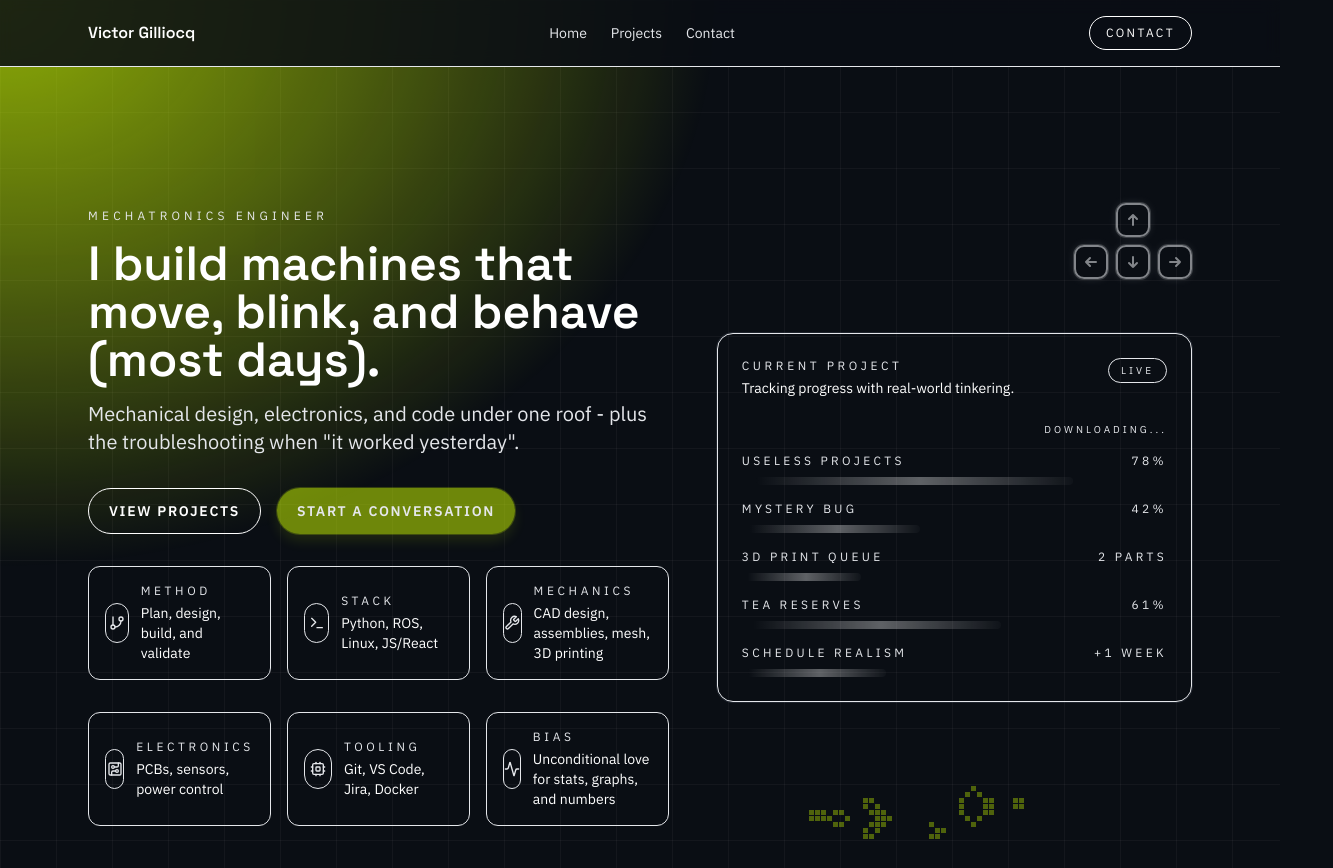
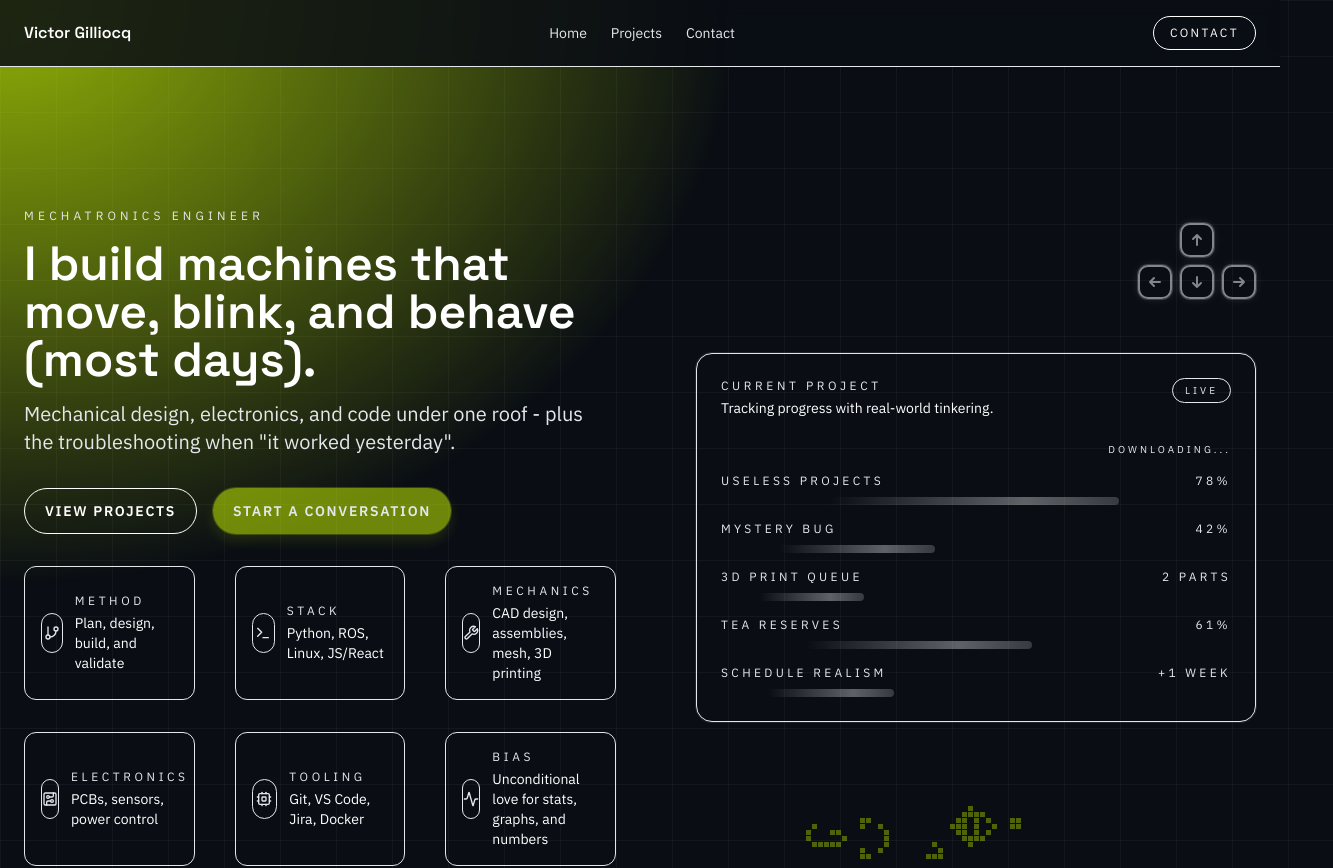
Before and after one commit to Victorgi15/Portfolio, a React (Vite) app: page / in a window 1280 px wide. Shown: the top 868 px of the page, 1333 px wide, since content can reach past the window. Built offline with nearby package versions, Linux system fonts and the light colour scheme.

Commit message:
Widen layout and adjust hero spacing

```diff
--- a/src/components/layout/Footer.jsx
+++ b/src/components/layout/Footer.jsx
@@ -1,6 +1,6 @@
 const Footer = ({ note }) => (
   <footer className="border-t border-[color:var(--color-border)] py-8">
-    <div className="mx-auto w-full max-w-6xl px-6">
+    <div className="mx-auto w-full max-w-[1400px] px-6">
       <p className="text-sm text-[color:var(--color-muted)]">{note}</p>
     </div>
   </footer>
--- a/src/components/layout/Navbar.jsx
+++ b/src/components/layout/Navbar.jsx
@@ -4,7 +4,7 @@ const Navbar = ({ navigation }) => {
 
   return (
     <nav className="fixed left-0 right-0 top-0 z-50 border-b border-[color:var(--color-border)] bg-[rgba(10,14,20,0.85)] backdrop-blur">
-      <div className="mx-auto flex w-full max-w-6xl items-center justify-between px-6 py-4">
+      <div className="mx-auto flex w-full max-w-[1400px] items-center justify-between px-6 py-4">
         <a
           href="#home"
           className={`font-display text-base font-semibold text-white ${focusRing}`}
--- a/src/components/sections/About.jsx
+++ b/src/components/sections/About.jsx
@@ -5,7 +5,7 @@ import SectionHeader from '../ui/SectionHeader';
 
 const About = ({ data }) => (
   <section id="about" className="py-20">
-    <div className="mx-auto w-full max-w-6xl px-6">
+    <div className="mx-auto w-full max-w-[1400px] px-6">
       <MotionReveal>
         <SectionHeader
           eyebrow={data.eyebrow}
--- a/src/components/sections/Contact.jsx
+++ b/src/components/sections/Contact.jsx
@@ -8,7 +8,7 @@ const Contact = ({ data }) => {
 
   return (
     <section id="contact" className="py-20">
-      <div className="mx-auto w-full max-w-6xl px-6">
+      <div className="mx-auto w-full max-w-[1400px] px-6">
         <MotionReveal>
           <SectionHeader
             eyebrow={data.eyebrow}
--- a/src/components/sections/Hero.jsx
+++ b/src/components/sections/Hero.jsx
@@ -34,9 +34,9 @@ const Hero = ({ data }) => {
 
   return (
     <section id="home" className="relative pb-20 pt-28">
-      <div className="relative z-10 mx-auto w-full max-w-6xl px-6">
-        <div className="grid gap-12 lg:grid-cols-[1.1fr_0.9fr] lg:items-center">
-          <MotionReveal className="flex flex-col gap-8">
+      <div className="relative z-10 mx-auto w-full max-w-[1400px] px-6">
+        <div className="grid gap-12 lg:grid-cols-[minmax(0,1fr)_auto] lg:gap-20 lg:items-center">
+          <MotionReveal className="flex flex-col gap-8 lg:max-w-[640px]">
             <div className="space-y-4">
               <p className="text-xs uppercase tracking-[0.35em] text-[color:var(--color-muted)]">
                 {data.kicker}
@@ -64,7 +64,7 @@ const Hero = ({ data }) => {
                 </a>
               ))}
             </div>
-            <div className="grid gap-4 sm:grid-cols-3">
+            <div className="grid gap-10 sm:grid-cols-3">
               {data.quickFacts.map((fact) => {
                 const Icon = fact.icon;
 
@@ -90,7 +90,7 @@ const Hero = ({ data }) => {
               })}
             </div>
             {data.toolbox && data.toolbox.length ? (
-              <div className="grid gap-4 sm:grid-cols-3">
+              <div className="grid gap-10 sm:grid-cols-3">
                 {data.toolbox.map((item) => {
                   const Icon = item.icon;
 
@@ -115,7 +115,7 @@ const Hero = ({ data }) => {
               </div>
             ) : null}
           </MotionReveal>
-          <MotionReveal delay={0.2} className="relative">
+          <MotionReveal delay={0.2} className="relative w-full lg:w-[560px] lg:justify-self-end">
             <div className="relative">
               <Panel className="p-6" data-stick-platform="true" data-stick-spawn="true">
                 <div className="flex items-start justify-between">
--- a/src/components/sections/Method.jsx
+++ b/src/components/sections/Method.jsx
@@ -4,7 +4,7 @@ import SectionHeader from '../ui/SectionHeader';
 
 const Method = ({ data }) => (
   <section id="method" className="py-20">
-    <div className="mx-auto w-full max-w-6xl px-6">
+    <div className="mx-auto w-full max-w-[1400px] px-6">
       <MotionReveal>
         <SectionHeader
           eyebrow={data.eyebrow}
--- a/src/components/sections/Projects.jsx
+++ b/src/components/sections/Projects.jsx
@@ -75,7 +75,7 @@ const Projects = ({ data }) => {
             eyebrowPlatform
           />
         </MotionReveal>
-        <div className="mt-10 grid gap-6 lg:grid-cols-2 xl:grid-cols-3">
+        <div className="mt-12 grid gap-12 lg:gap-14 lg:grid-cols-2 xl:grid-cols-3">
           {data.items.map((project, index) => {
             const hasSite = Boolean(project.site?.href);
             const hasSource = Boolean(project.link?.href);
--- a/src/components/sections/Skills.jsx
+++ b/src/components/sections/Skills.jsx
@@ -4,7 +4,7 @@ import SectionHeader from '../ui/SectionHeader';
 
 const Skills = ({ data }) => (
   <section id="skills" className="py-20">
-    <div className="mx-auto w-full max-w-6xl px-6">
+    <div className="mx-auto w-full max-w-[1400px] px-6">
       <MotionReveal>
         <SectionHeader
           eyebrow={data.eyebrow}
```
